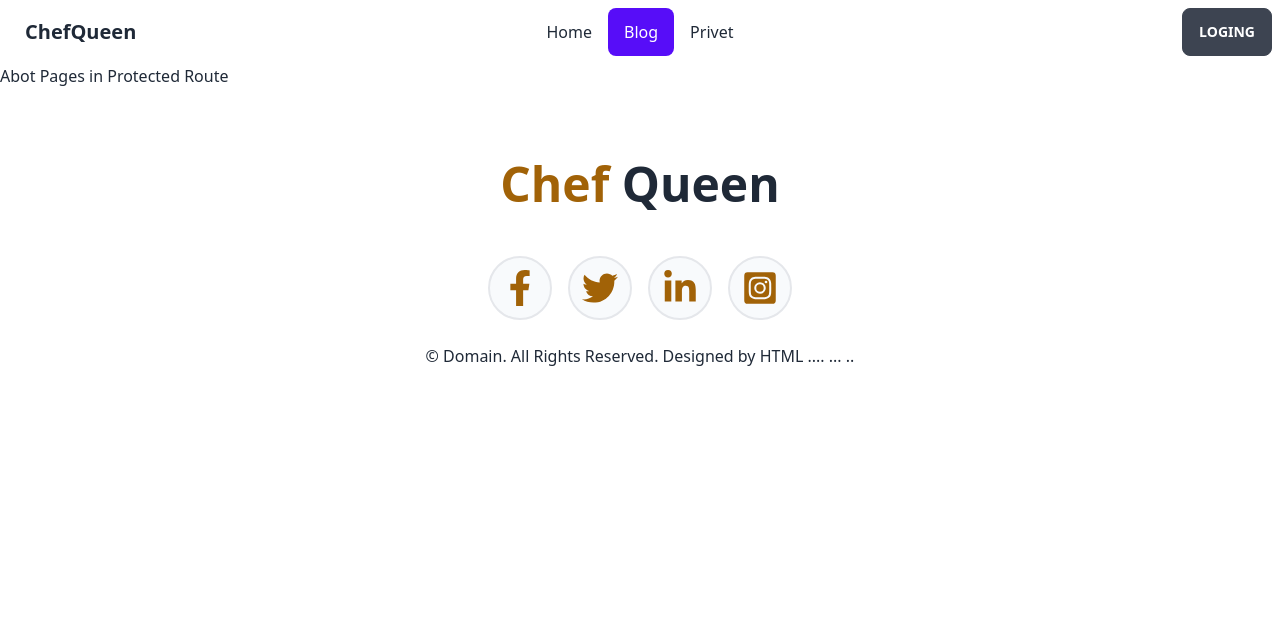
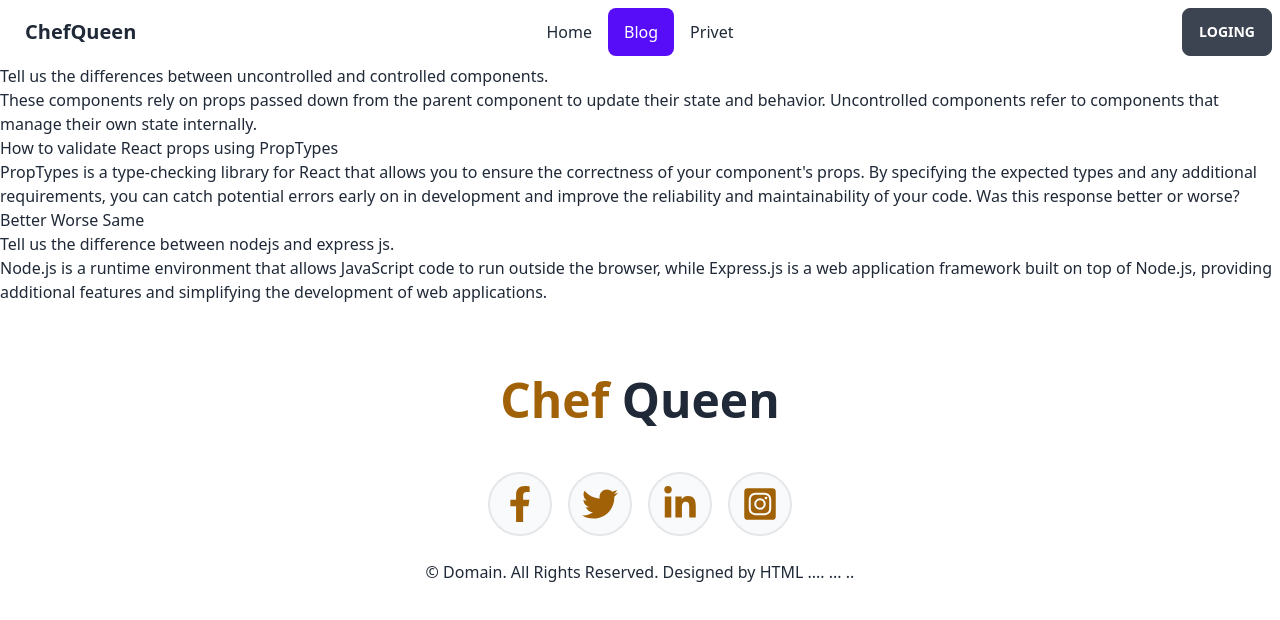
Before and after one commit to abujafor1924/as-10-clind-site, a React (Vite) app: page /about in a window 1280 px wide. Shown: the top 620 px of the page. Built offline with nearby package versions, Linux system fonts and the light colour scheme; no server answers.

Commit message:
blog q&an

```diff
--- a/src/Pages/routpage/About.jsx
+++ b/src/Pages/routpage/About.jsx
@@ -1,7 +1,41 @@
 import React from "react";
 
 const About = () => {
-  return <div>Abot Pages in Protected Route</div>;
+  return (
+    <div>
+      <div>
+        <h1>
+          Tell us the differences between uncontrolled and controlled
+          components.
+        </h1>
+        <p>
+          These components rely on props passed down from the parent component
+          to update their state and behavior. Uncontrolled components refer to
+          components that manage their own state internally.
+        </p>
+      </div>
+      <div>
+        <h1>How to validate React props using PropTypes</h1>
+        <p>
+          PropTypes is a type-checking library for React that allows you to
+          ensure the correctness of your component's props. By specifying the
+          expected types and any additional requirements, you can catch
+          potential errors early on in development and improve the reliability
+          and maintainability of your code. Was this response better or worse?
+          Better Worse Same
+        </p>
+      </div>
+      <div>
+        <h1>Tell us the difference between nodejs and express js.</h1>
+        <p>
+          Node.js is a runtime environment that allows JavaScript code to run
+          outside the browser, while Express.js is a web application framework
+          built on top of Node.js, providing additional features and simplifying
+          the development of web applications.
+        </p>
+      </div>
+    </div>
+  );
 };
 
 export default About;
```
